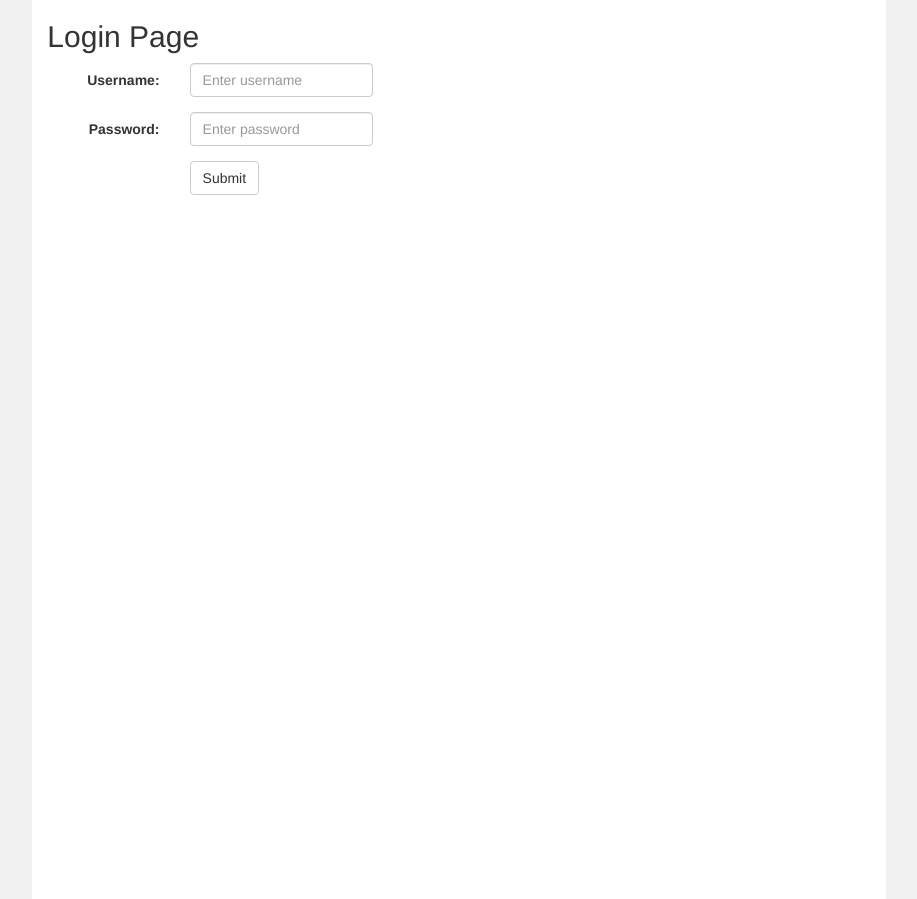
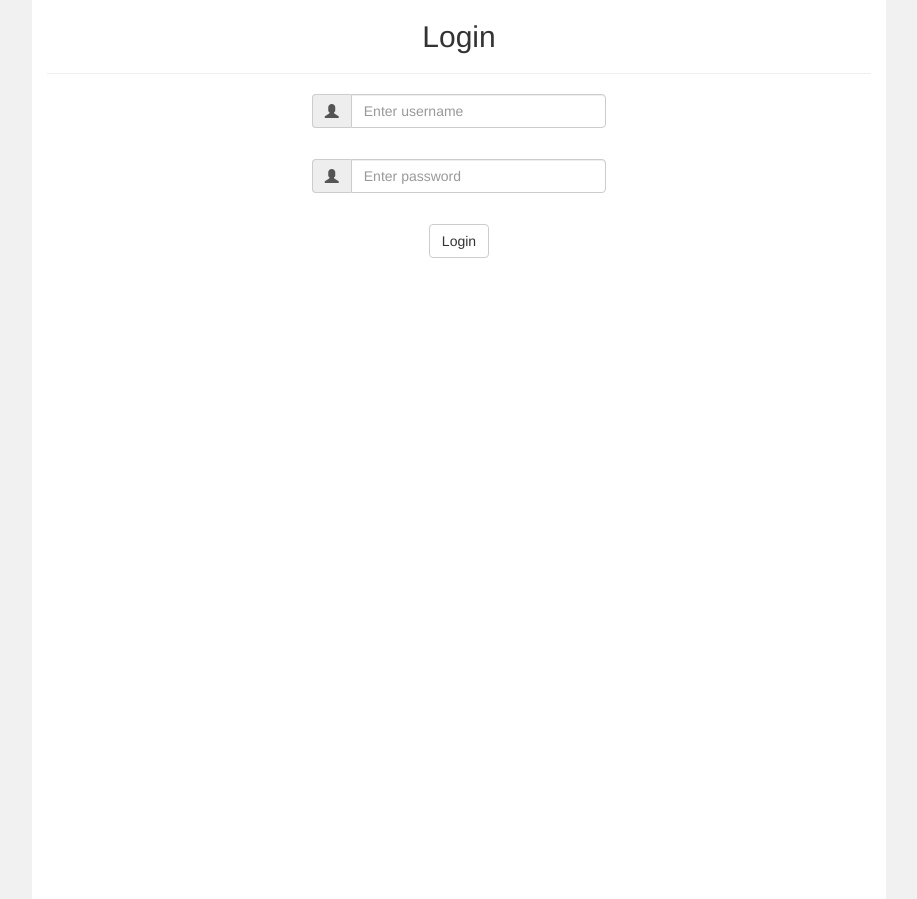
Before and after one commit to trupa7/Clinic-Mangement, a Django app: template medicare/login/templates/login/login.html in a window 1280 px wide. Shown: the part 52-951 px from the top of the page, without its empty margins (181-1098 px from the left). Run offline with Django 3.2, Linux system fonts and the light colour scheme; the template is opened without the code that fills it, so the values that code supplies are empty; some libraries are stand-ins or nearby versions.

Commit message:
Add files via upload

```diff
--- a/medicare/login/templates/login/login.html
+++ b/medicare/login/templates/login/login.html
@@ -13,37 +13,49 @@
 <div class="row content">
     <div class="col-sm-2 sidenav">
     </div>
-    <div class="col-sm-8 text-left" >
-		<h2>Login Page</h2>
-        <form class="form-horizontal" action=" {% url 'login:auth' %}" method="post" id="carform">
+    <div class="col-sm-8" >
+		<h2 align="center">Login </h2>
+		<hr>
+        <form class="form-horizontal" action=" {% url 'login:auth' %}" method="post" id="carform" >
        {% csrf_token %}
     	<div class="form-group">
-      		<label class="control-label col-sm-2" for="username">Username:</label>
-      		<div class="col-xs-3">
-        		<input type="text" class="form-control" id="username" placeholder="Enter username" name="username" required>
-      		</div>
+			<div class="row">
+				<div class="col-xs-4 col-sm-4 col-md-4"></div>
+				<div class="form-group input-group col-xs-4 col-sm-4 col-md-4">
+            		<span class="input-group-addon "><i class="glyphicon glyphicon-user"></i></span>
+            		<input type="text" class="form-control" id="username" placeholder="Enter username" name="username" required>
+		      	</div>
+				<div class="col-xs-4 col-sm-4 col-md-4"></div>
+			</div>
     	</div>
     	<div class="form-group">
-      		<label class="control-label col-sm-2" for="pwd">Password:</label>
-      		<div class="col-xs-3">
-        		<input type="password" class="form-control" id="pwd" placeholder="Enter password" name="pwd" required>
-      		</div>
+			<div class="row">
+				<div class="col-xs-4 col-sm-4 col-md-4"></div>
+				<div class="form-group input-group col-xs-4 col-sm-4 col-md-4">
+            		<span class="input-group-addon "><i class="glyphicon glyphicon-user"></i></span>
+            		<input type="password" class="form-control" id="pwd" placeholder="Enter password" name="pwd" required>
+		      	</div>
+				<div class="col-xs-4 col-sm-4 col-md-4"></div>
+			</div>
     	</div>
 
     	<div class="form-group">
-      		<div class="col-sm-offset-2 col-sm-10">
-        		<button type="submit" class="btn btn-default">Submit</button>
-      		</div>
+			<div class="row">
+				<div class="col-xs-4 col-sm-4 col-md-4"></div>
+				<div class="form-group input-group col-xs-4 col-sm-4 col-md-4">
+            		<button type="submit" class="btn btn-default">Login</button>
+            	</div>
+				<div class="col-xs-4 col-sm-4 col-md-4"></div>
+			</div>
     	</div>
+
    		<div class="form-group">
       		<div class="col-sm-offset-2 col-sm-10">
-
         		<b style="color: red">{{error}}</b>
       		</div>
     	</div>
   	</form>
     </div>
-
 	<div class="col-sm-2 sidenav">
      </div>
 </div>
```
